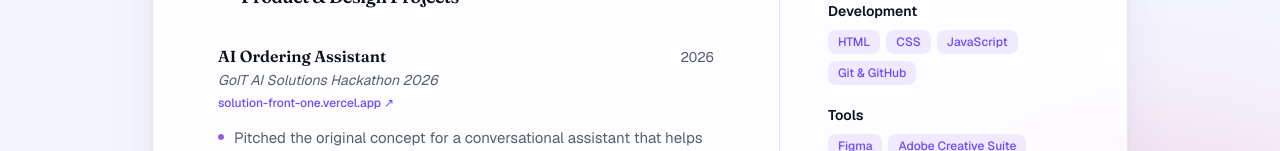
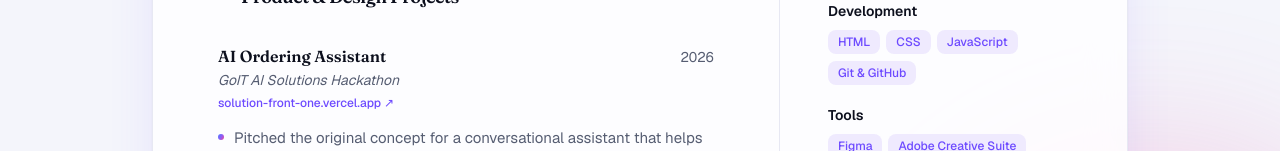
Before and after one commit to vakula-k/resume, a Next.js app: page / in a window 1280 px wide. Shown: the part 801-952 px from the top of the page. Built offline with nearby package versions, Linux system fonts and the light colour scheme.

Commit message:
Trim duplicate year from AI Ordering Assistant tagline
Removes the redundant 2026 from the tagline now that the year shows as a separate label.

```diff
--- a/src/data/resume.ts
+++ b/src/data/resume.ts
@@ -110,7 +110,7 @@ export const resume = {
   projects: [
     {
       name: "AI Ordering Assistant",
-      tagline: "GoIT AI Solutions Hackathon 2026",
+      tagline: "GoIT AI Solutions Hackathon",
       year: "2026",
       href: "https://solution-front-one.vercel.app",
       highlights: [
```
